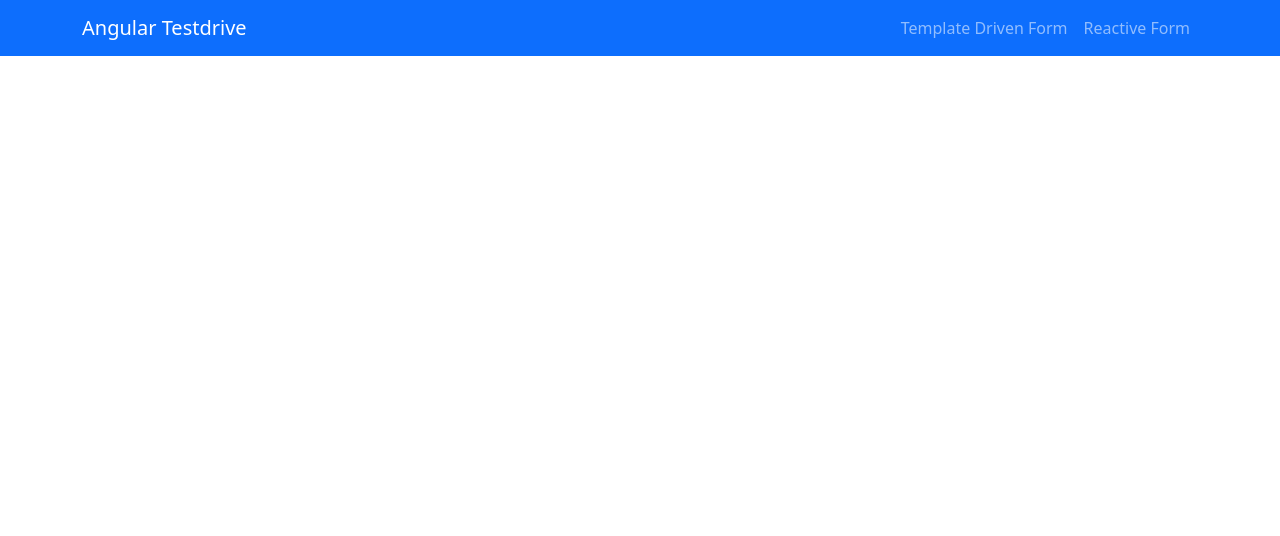
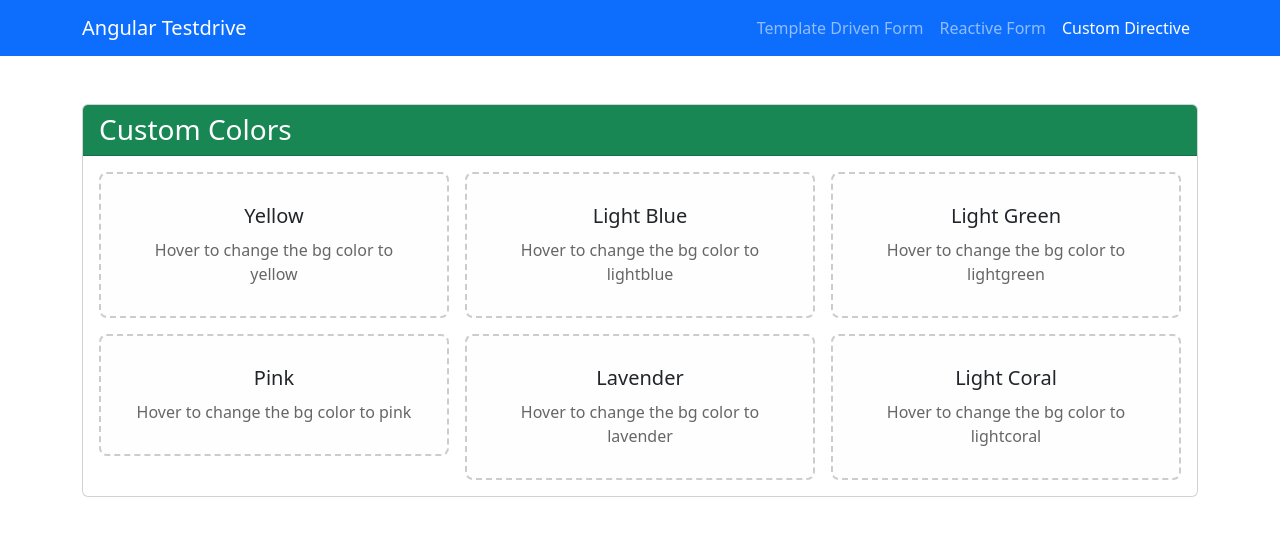
Before and after one commit to golam-morshed/angular-playground, an Angular app: page /custom-directive in a window 1280 px wide. Before the commit this address led to /. Shown: the top 536 px of the page. Built offline with nearby package versions, Linux system fonts and the light colour scheme.

Commit message:
Add custom directives component with highlight directive and update routing. Remove unused spec files.

```diff
--- a/employee-db.json
+++ b/employee-db.json
@@ -90,6 +90,22 @@
         "AWS",
         "CI/CD"
       ]
+    },
+    {
+      "id": "bd6c",
+      "name": "Golam Morshed",
+      "email": "morshed@gmail.com",
+      "position": "developer",
+      "department": "it",
+      "address": {
+        "street": "Khulna",
+        "city": "Khulna",
+        "postalCode": "9100"
+      },
+      "skills": [
+        "Javascript",
+        "CSS"
+      ]
     }
   ]
 }
--- a/src/app/app-routing.module.ts
+++ b/src/app/app-routing.module.ts
@@ -1,6 +1,7 @@
 import { NgModule } from '@angular/core';
 import { RouterModule, Routes } from '@angular/router';
 import { UserRegistrationFormComponent } from './user-registration-form/user-registration-form.component';
+import { CustomDirectivesComponent } from './custom-directives/custom-directives.component';
 
 const routes: Routes = [
   { path: '', redirectTo: '/template-driven-form', pathMatch: 'full' },
@@ -8,7 +9,8 @@ const routes: Routes = [
   {
     path: 'reactive-form',
     loadChildren: () => import('./reactive-ems/reactive-ems.module').then(m => m.ReactiveEmsModule)
-  }
+  },
+  { path: 'custom-directive', component: CustomDirectivesComponent }
 ];
 
 @NgModule({
--- a/src/app/app.component.html
+++ b/src/app/app.component.html
@@ -21,6 +21,11 @@
             Reactive Form
           </a>
         </li>
+        <li class="nav-item">
+          <a class="nav-link" routerLink="/custom-directive" routerLinkActive="active">
+            Custom Directive
+          </a>
+        </li>
       </ul>
     </div>
   </div>
--- /dev/null
+++ b/src/app/custom-directives/custom-directives.component.html
@@ -0,0 +1,22 @@
+  <!-- Custom Color Examples -->
+<div class="container  mb-5 mt-5">
+    <div class="row">
+        <div class="col-12">
+          <div class="card">
+            <div class="card-header bg-success text-white">
+              <h3 class="mb-0">Custom Colors</h3>
+            </div>
+            <div class="card-body">
+              <div class="row g-3">
+                <div class="col-md-4" *ngFor="let color of colors">
+                  <div class="demo-box" appHighlight [highlightColor]="color.value" defaultColor="#fefefe">
+                    <h5>{{ color.name }}</h5>
+                    <p>Hover to change the bg color to {{ color.value }}</p>
+                  </div>
+                </div>
+              </div>
+            </div>
+          </div>
+        </div>
+      </div>
+</div>
--- /dev/null
+++ b/src/app/custom-directives/custom-directives.component.scss
@@ -0,0 +1,28 @@
+.demo-box {
+  padding: 30px;
+  border: 2px dashed #ccc;
+  border-radius: 8px;
+  text-align: center;
+  transition: all 0.3s ease;
+  cursor: pointer;
+  min-height: 120px;
+  display: flex;
+  flex-direction: column;
+  justify-content: center;
+  align-items: center;
+
+  &:hover {
+    border-color: #007bff;
+    transform: translateY(-2px);
+    box-shadow: 0 4px 12px rgba(0, 0, 0, 0.1);
+  }
+
+  h4, h5 {
+    margin-bottom: 10px;
+  }
+
+  p {
+    margin-bottom: 0;
+    color: #666;
+  }
+}
--- /dev/null
+++ b/src/app/custom-directives/custom-directives.component.ts
@@ -0,0 +1,20 @@
+import { Component } from '@angular/core';
+
+@Component({
+  selector: 'app-custom-directives',
+  templateUrl: './custom-directives.component.html',
+  styleUrls: ['./custom-directives.component.scss']
+})
+export class CustomDirectivesComponent {
+  // Example colors for demonstration
+  colors = [
+    { name: 'Yellow', value: 'yellow' },
+    { name: 'Light Blue', value: 'lightblue' },
+    { name: 'Light Green', value: 'lightgreen' },
+    { name: 'Pink', value: 'pink' },
+    { name: 'Lavender', value: 'lavender' },
+    { name: 'Light Coral', value: 'lightcoral' }
+  ];
+
+  customColor: string = '#ff6b6b';
+}
--- /dev/null
+++ b/src/app/shared/directives/highlight.directive.ts
@@ -0,0 +1,32 @@
+import { Directive, ElementRef, HostListener, Input, OnInit } from '@angular/core';
+
+@Directive({
+  selector: '[appHighlight]'
+})
+export class HighlightDirective implements OnInit {
+  @Input()
+  highlightColor: string = 'yellow';
+
+  @Input()
+  defaultColor: string = 'transparent';
+
+  constructor(private el: ElementRef) { }
+
+  ngOnInit(): void {
+    this.setBackgroundColor(this.defaultColor);
+  }
+
+  @HostListener('mouseenter')
+  onMouseEnter() {
+    this.setBackgroundColor(this.highlightColor);
+  }
+
+  @HostListener('mouseleave')
+  onMouseLeave() {
+    this.setBackgroundColor(this.defaultColor);
+  }
+
+  private setBackgroundColor(color: string): void {
+    this.el.nativeElement.style.backgroundColor = color;
+  }
+}
```
Also changed, not shown: src/app/app.module.ts (+6 -2 lines), src/app/shared/shared.module.ts (added, +16 -0 lines), 2 other files (tests, documents, lock files or other folders).
